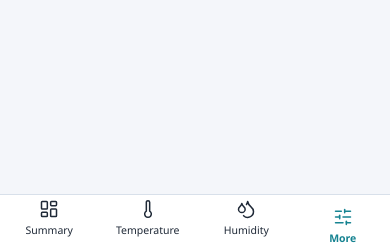
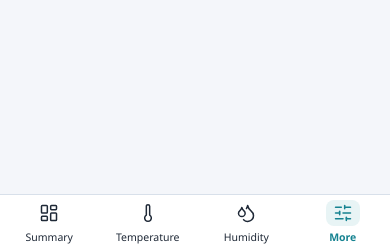
Before and after one commit to joshuaIT-dev/EnviromentManagement, a PHP site: page /EnviromentManagement/pages/alerts.php in a window 390 px wide. Shown: the part 596-844 px from the top of the page. Run offline with PHP 8.4, Linux system fonts and the light colour scheme; a user stored in the database is signed in; data comes from the database, SQL or seed files in the repository; data that the repository does not hold is empty.

Commit message:
commit, updated mobile 11/3/26

```diff
--- a/responsiveness/mobile/mobile.css
+++ b/responsiveness/mobile/mobile.css
@@ -134,11 +134,11 @@ body.app-page.app-role-admin{--bg:#f4f6fa;--surface:#fff;--line:#d8e0ea;--ink:#1
   .mobile-demo-alert p{margin:0;font-size:14px;line-height:18px}
   .mobile-demo-alert-foot{justify-content:space-between;margin-top:auto;color:var(--muted);font-size:12px}
   .mobile-demo-alert-foot a{color:var(--primary);font-size:13px;font-weight:600;text-decoration:none}
-  .tablet-nav{position:fixed!important;right:0;bottom:0;left:0;z-index:1000;display:flex!important;height:calc(54px + env(safe-area-inset-bottom));align-items:flex-start;gap:0;padding:2px 0 env(safe-area-inset-bottom);border-top:1px solid var(--line);background:var(--surface);box-shadow:none}
-  .tablet-nav>.nav-link,.tablet-more>summary{flex:1;min-width:0;height:50px;min-height:50px;display:flex;flex-direction:column;align-items:center;justify-content:flex-start;gap:4px;padding:2px 2px 0;border-radius:0;font-size:10.5px;line-height:15px;white-space:nowrap}
-  .tablet-nav>.nav-link svg,.tablet-more>summary svg{width:20px;height:20px;stroke-width:1.8}
+  .tablet-nav{position:fixed!important;right:0;bottom:0;left:0;z-index:1000;display:flex!important;height:calc(54px + env(safe-area-inset-bottom));align-items:stretch;gap:0;padding:2px 0 env(safe-area-inset-bottom);border-top:1px solid var(--line);background:var(--surface);box-shadow:none}
+  .tablet-nav>.nav-link,.tablet-more>summary{box-sizing:border-box;flex:1;min-width:0;height:50px;min-height:50px;display:flex;flex-direction:column;align-items:center;justify-content:center;gap:4px;padding:0 2px;border-radius:0;font-size:10.5px;line-height:15px;white-space:nowrap;-webkit-tap-highlight-color:transparent}
+  .tablet-nav>.nav-link svg,.tablet-more>summary svg{box-sizing:content-box;width:20px;height:20px;padding:3px 7px;border-radius:8px;stroke-width:1.8;transition:none}
   .tablet-nav>.nav-link.active,.tablet-more.has-active>summary{background:transparent;color:var(--primary);font-weight:600}
-  .tablet-nav>.nav-link.active svg{box-sizing:content-box;width:20px;height:20px;padding:3px 7px;border-radius:8px;background:var(--primary-soft);color:var(--primary)}
+  .tablet-nav>.nav-link.active svg,.tablet-more.has-active>summary svg,.tablet-more[open]>summary svg{background:var(--primary-soft);color:var(--primary)}
   .tablet-more{position:static;flex:1;min-width:0}
   .tablet-more>summary{list-style:none;cursor:pointer}
   .tablet-more>summary::-webkit-details-marker{display:none}
```
